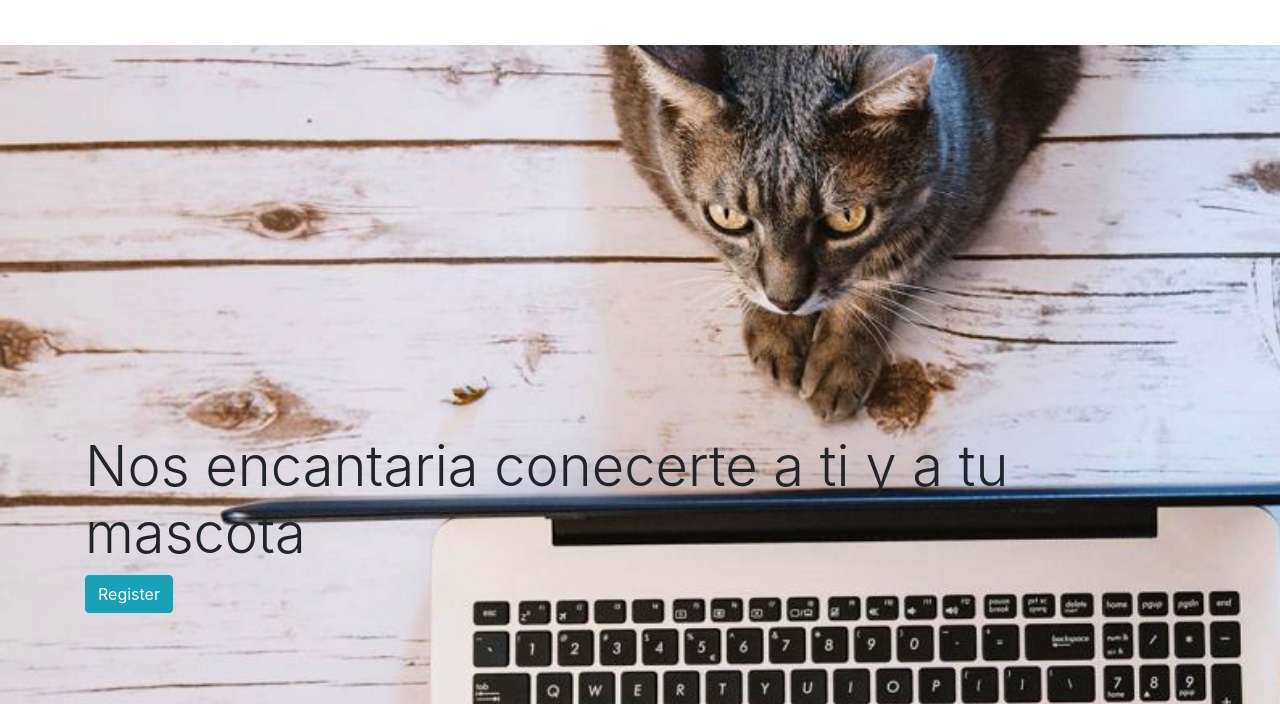
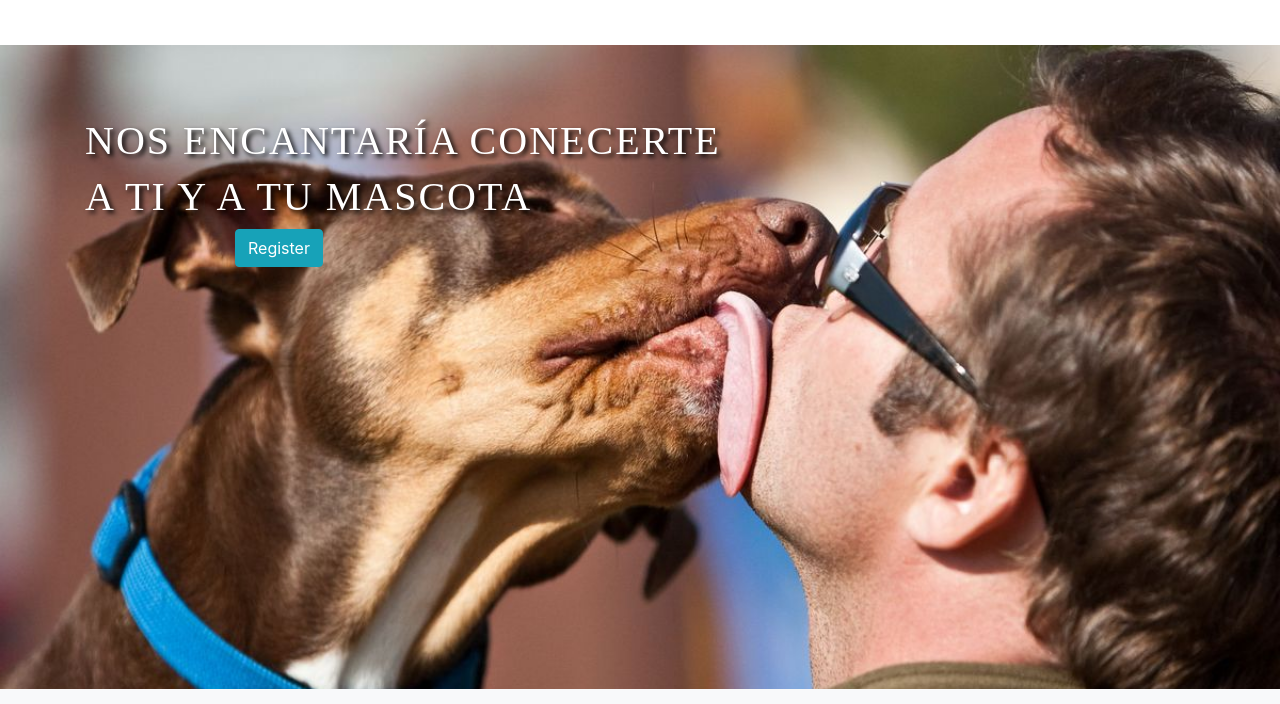
Before and after one commit to luisrcc/final-project, a React app: page / in a window 1280 px wide. Shown: the part 2645-3349 px from the top of the page. Built offline with nearby package versions, Linux system fonts and the light colour scheme; no server answers.

Commit message:
refactorizar componente join us

```diff
--- a/src/front/js/component/JoinUsBanner.js
+++ b/src/front/js/component/JoinUsBanner.js
@@ -3,11 +3,12 @@ import { ButtonRegister } from "./ButtonRegister";
 
 const JoinUsBanner = () => {
 	return (
-		<div className="jumbotron jumbotron-fluid jumbotron-join-us">
+		<div className="jumbotron jumbotron-fluid jumbotron-join-us mb-0">
 			<div className="container">
-				<div className="content p-lg-6 py-5">
-					<h1 className="display-4 join-us-text">Nos encantaria conecerte a ti y a tu mascota</h1>
-					<h5 className="">
+				<div className="content join-us-content p-lg-6 pt-2">
+					<h1 className="text-uppercase join-us-text-1">Nos encantaría conecerte</h1>
+					<h1 className="text-uppercase join-us-text-2">a ti y a tu mascota</h1>
+					<h5 className="register-button-padding">
 						<ButtonRegister />
 					</h5>
 				</div>
--- a/src/front/styles/app.css
+++ b/src/front/styles/app.css
@@ -25,7 +25,7 @@
 }
 
 .jumbotron-join-us{
-    background-image: url(../img/cat-banner.jpg);
+    background-image: url(../img/dog-licking-mans-face.jpg);
     background-size: cover;
     min-height: 400px;
     text-decoration: none;
@@ -35,10 +35,25 @@
     color: #17A2B8;
     font-family: 'Amatic SC', cursive;
 }
-.join-us-text{
-    padding-top: 276px;
+
+
+.join-us-text-1{
+    color: white;
+    font-family: 'Amatic SC', cursive;
+    letter-spacing: 2px;
+    text-shadow: 3px 3px 5px #000000;
+}
+.join-us-text-2{
+    color: white;
+    font-family: 'Amatic SC', cursive;
+    letter-spacing: 2px;
+    text-shadow: 3px 3px 5px #000000;
 }
 
+.register-button-padding{
+    padding-bottom: 350px;
+    padding-left: 150px;
+}
 
 .top-content .carousel-item {
     width: 100%;
```
Also changed, not shown: dog-licking-mans-face.jpg (added), src/front/img/dog-licking-mans-face.jpg (added), src/front/img/peeking-white-bgjpg.jpg (added).
